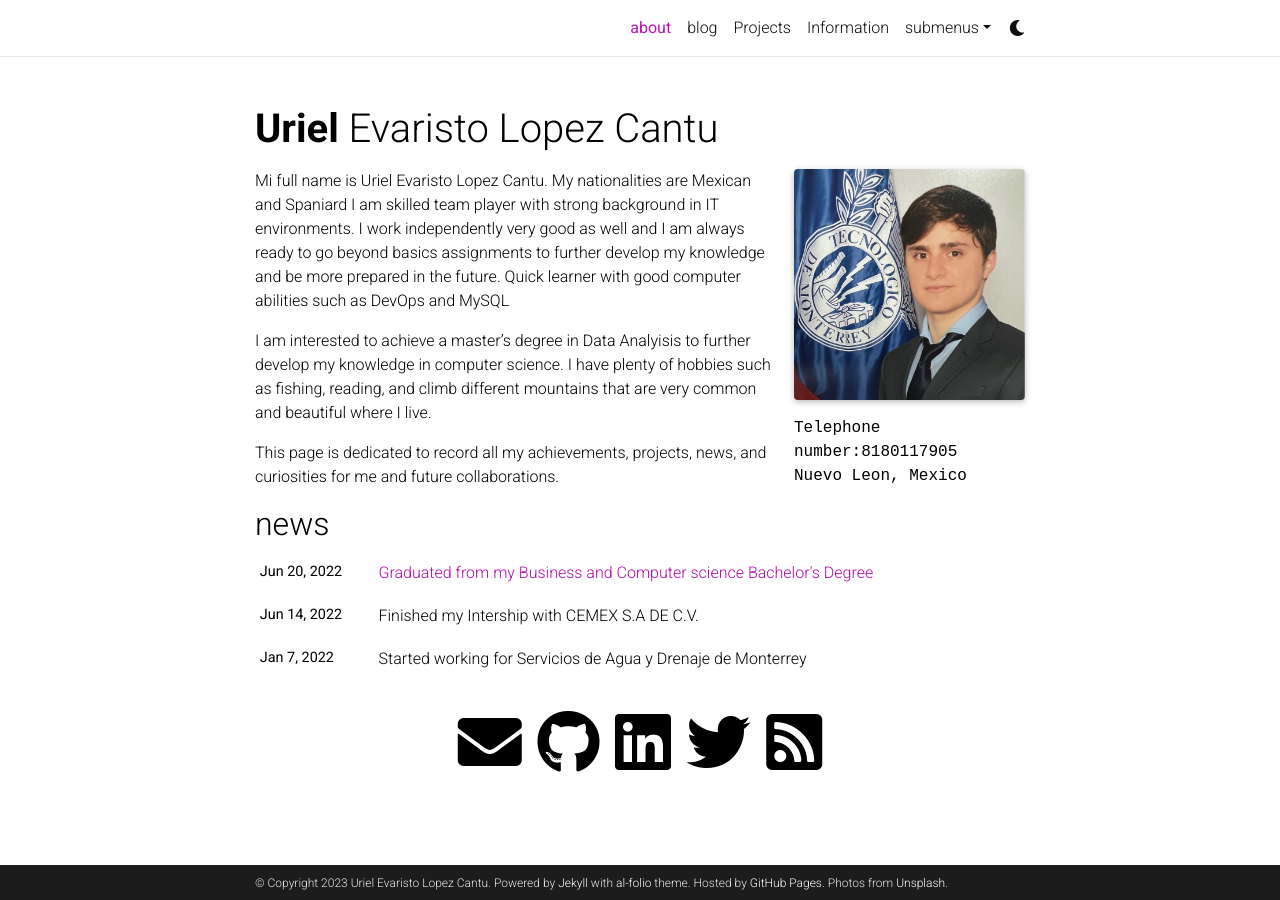
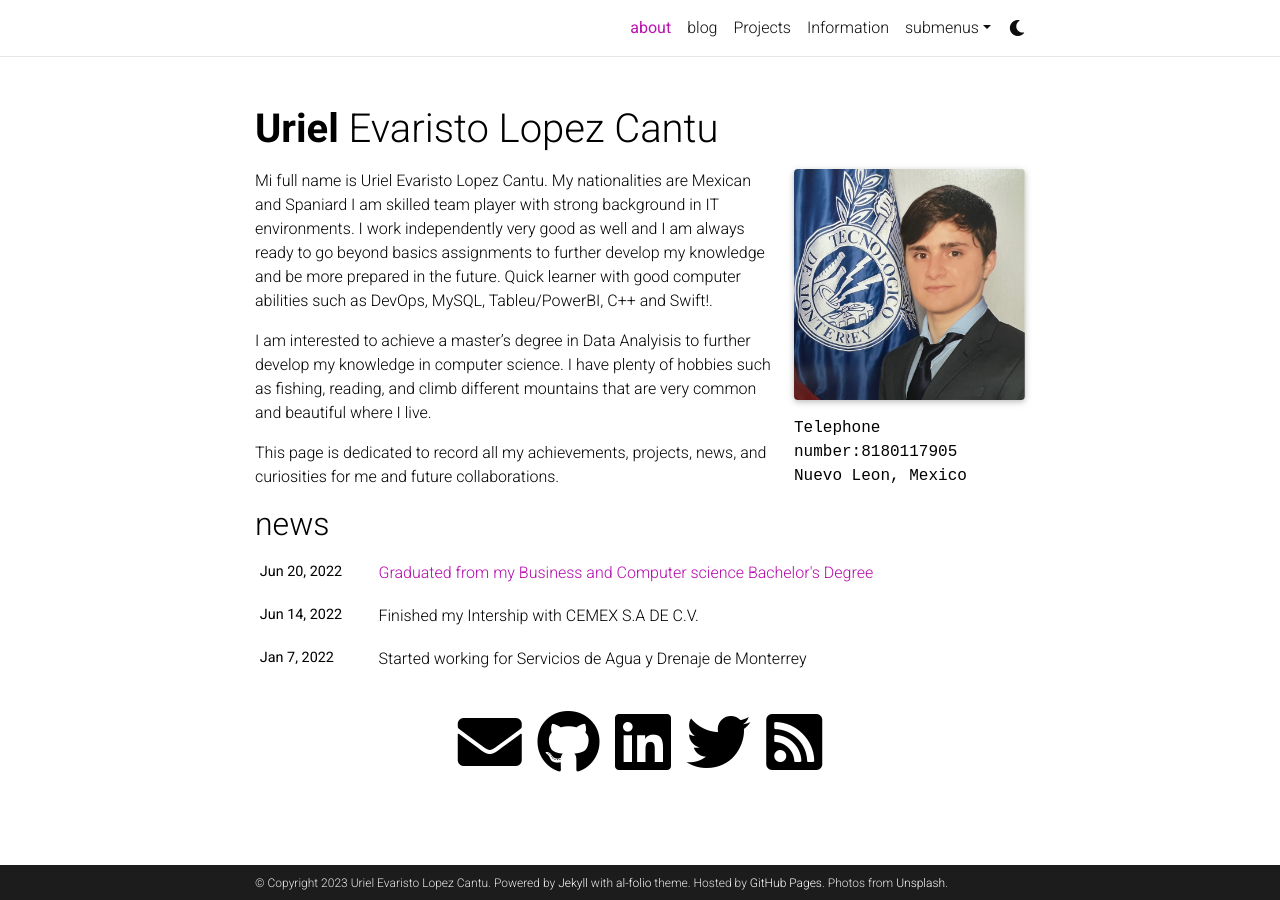
Before and after one commit to ulopezc/ulopezc.github.io, a Jekyll site: the page built from _pages/about.md, in a window 1280 px wide. Built offline with Jekyll 4.4.1, drawn with Linux system fonts in a browser that asks for light colours; full-size pictures stand in for the smaller copies a plugin makes; comment, search, counter and statistics services are not loaded; a style sheet for code colours, icons or effects is not loaded.

Commit message:
Update about.md

```diff
--- a/_pages/about.md
+++ b/_pages/about.md
@@ -16,7 +16,7 @@ news: true  # includes a list of news items
 social: true  # includes social icons at the bottom of the page
 ---
 
-Mi  full name is Uriel Evaristo Lopez Cantu. My nationalities are Mexican and Spaniard I am skilled team player with strong background in IT environments. I work independently very good as well and I am always ready to go beyond basics assignments to further develop my knowledge and be more prepared in the future. Quick learner with good computer abilities such as DevOps and MySQL
+Mi  full name is Uriel Evaristo Lopez Cantu. My nationalities are Mexican and Spaniard I am skilled team player with strong background in IT environments. I work independently very good as well and I am always ready to go beyond basics assignments to further develop my knowledge and be more prepared in the future. Quick learner with good computer abilities such as DevOps, MySQL, Tableu/PowerBI, C++ and Swift!.
 
 I am interested to achieve a master's degree in Data Analyisis to further develop my knowledge in computer science. I have plenty of hobbies such as fishing, reading, and climb different mountains that are very common and beautiful where I live.
 
```
